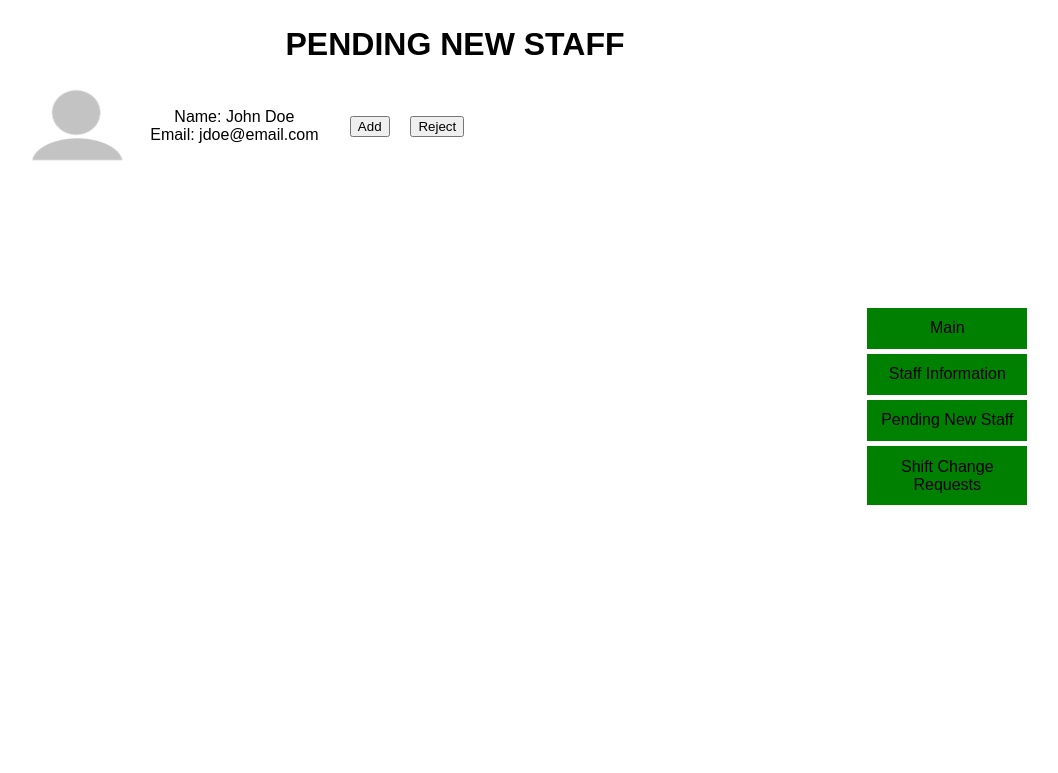
After one commit to Patrice-Maxwell/BarHop-CSC4350, a Flask app: page /pendingStaff in a window 1280 px wide. The commit adds this page. Shown: the top 773 px of the page, without its empty margins (185-1243 px from the left). Run offline with Flask 2, Linux system fonts and the light colour scheme.

Commit message:
Some connection to app.py with html files
Signup and login works perfectly fine, but other pages do need more improvements but have some known problems.
Staff info page shows all the staff in the database, but the remove button doesn't work yet.

```diff
--- a/app.py
+++ b/app.py
@@ -1,12 +1,149 @@
+import os
 import flask
+# from flask_login import login_user
+from flask_sqlalchemy import SQLAlchemy
 
 app = flask.Flask(__name__)
+app.config[
+    "SQLALCHEMY_DATABASE_URI"
+] = "postgresql://luluzeugoxqaba:f082d0f1f1f01321bfe2e94fd176374166edda647252c2e795b5a9a189970816@ec2-107-23-135-132.compute-1.amazonaws.com:5432/d3v8dftmvr631l"
+
+app.config["SQLALCHEMY_TRACK_MODIFICATIONS"] = False
+
+db = SQLAlchemy(app)
+
+class Staff(db.Model):
+    task_id = db.Column(db.Integer, primary_key=True)
+    employee_first_name = db.Column(db.String(120), nullable=False)
+    employee_last_name = db.Column(db.String(120), nullable=False)
+    employee_email = db.Column(db.String(180), nullable=False)
+    employee_availability = db.Column(db.String(180), nullable=True)
+    # password = db.Column(db.String(180), nullable=True)
 
 
+db.create_all()
+
+def getDB():
+
+    items = Staff.query.all()
+
+    first_name_list = []
+    last_name_list = []
+    email_list = []
+    availability_list = []
+    # password_list = []
+
+    for item in items:
+        first_name_list.append(item.employee_first_name)
+        last_name_list.append(item.employee_last_name)
+        email_list.append(item.employee_email)
+        availability_list.append(item.employee_availability)
+        # password_list.append(item.password)
+
+    return (
+        first_name_list,
+        last_name_list,
+        email_list,
+        availability_list,
+        # password_list
+    )
+
 @app.route("/")
+def index():
+    return flask.render_template("login.html")
+
+@app.route("/login", methods = ["POST"])
+def login():
+
+    input_email = flask.request.form.get("email")
+
+    first_name_list, last_name_list, email_list, availability_list = getDB()
+
+    for email in email_list:
+        if email == input_email:
+            # for password in password_list:
+            #     if password == input_password:
+            return flask.redirect("/main")
+    return flask.redirect("/")
+
+@app.route("/signup", methods = ["GET", "POST"])
+def signup():
+    if flask.request.method == 'POST':
+        alreadyUser = False
+
+        input_firstName = flask.request.form.get("firstName")
+        input_lastName = flask.request.form.get("lastName")
+        input_email = flask.request.form.get("email")
+        input_availability = flask.request.form.get("availability")
+        # input_password = flask.request.form.get("password")
+
+        first_name_list, last_name_list, email_list, availability_list = getDB()
+
+        for firstName in first_name_list:
+            if (firstName == input_firstName):
+                alreadyUser = True
+        for lastName in last_name_list:
+            if (lastName == input_lastName):
+                alreadyUser = True
+        for email in email_list:
+            if (email == input_email):
+                alreadyUser = True
+        for availability in availability_list:
+            if (availability == input_availability):
+                alreadyUser = True
+        # for password in password_list:
+        #     if (password == input_password):
+        #         alreadyUser = True
+
+        if (alreadyUser == False):
+            new_employee = Staff(
+            employee_first_name = input_firstName,
+            employee_last_name = input_lastName,
+            employee_email = input_email,
+            employee_availability = "test",
+            )
+            db.session.add(new_employee)
+            db.session.commit()
+            return flask.redirect("/")
+
+    return flask.render_template("signup.html")
+
+@app.route("/main")
 def main():
-    return flask.render_template("index.html")
 
+    # new_employee = Staff(
+    #     employee_first_name="test_rice",
+    #     employee_last_name="test_maxwell",
+    #     employee_email="test_group@project.com",
+    #     employee_availability="test never",
+    # )
+    # db.session.add(new_employee)
+    # db.session.commit()
+    return flask.render_template("staffView.html")
+    # return flask.render_template("managerView.html")
+
+@app.route("/staffInfo")
+def staffInfo():
+    # if flask.request.method == 'POST':
+
+    first_name_list, last_name_list, email_list, availability_list = getDB()
+    length = len(first_name_list)
+
+    return flask.render_template(
+        "staffInfo.html",
+        first_name_list = first_name_list,
+        last_name_list = last_name_list,
+        email_list = email_list,
+        length = length
+    )
+
+@app.route("/pendingStaff")
+def pendingStaff():
+    return flask.render_template("pendingStaff.html")
+
+@app.route("/shiftChange")
+def shiftChange():
+    return flask.render_template("shiftChange.html")
 
 if __name__ == "__main__":
     app.run(debug=True)
--- /dev/null
+++ b/src/script.js
@@ -0,0 +1,5 @@
+function addNewInput(){
+    var newInputBox = document.createElement('div');
+    newInputBox.innerHTML = "<input type = 'datetime-local' id = 'new' name = 'availability'>";
+    document.getElementById("newInputBox").appendChild(newInputBox);
+  }
--- a/static/style.css
+++ b/static/style.css
@@ -1,7 +1,101 @@
 body{
-    background-color: black;
+    font-family: "Arial";
     text-align: center;
-}
-h1{
+    margin: 2%;
+    color: black;
+  }
+
+  .login a:link{
+    color: black;
+  }
+
+  legend{
+    display: flex;
+    right: 3;
+  }
+
+  label{
+    font-weight: bold;
+    margin: 1%;
+  }
+
+  input{
+    margin: 1%;
+  }
+
+  .requestBox{
+    float: right;
+    margin-top: 5%;
+  }
+
+  .calendar{
+    width: 65%;
+    float: left;
+    margin-top: 8%;
+  }
+
+  .inCalendar{
+    border: black solid;
+    height: 60%;
+  }
+
+  .chatbox{
+    margin-top: 5%;
+    border: black solid;
+    width: 25%;
+    height: 48%;
+    float: right;
+  }
+
+  .navigation{
+    float: right;
+    margin-right: 3%;
+    margin-top: 10%;
+  }
+
+  .navigation ul{
+    list-style-type: none;
+  }
+
+  .navigation li{
+    border: solid green;
+    margin: 3%;
+    background-color: green;
     color: white;
-}
+    padding: 5%;
+  }
+
+  .navigation a:link, a:visited{
+    color: black;
+    text-decoration: none;
+  }
+
+  .navigation li:hover{
+    background-color: lightGreen;
+  }
+
+  .staff {
+    display: flex;
+    align-items: center;
+    margin-left:15%;
+  }
+
+  .staff img{
+      width: 10%;
+  }
+
+  .info{
+    padding: 2%;
+  }
+
+  .changeFrom{
+    font-size: 8pt;
+    float: left;
+    margin-left: 14%
+  }
+
+  .changeTo{
+    font-size: 8pt;
+    float: left;
+    margin-left: 4%;
+  }
--- /dev/null
+++ b/templates/pendingStaff.html
@@ -0,0 +1,27 @@
+<html>
+  <head>
+    <title> Pending New Staff Page</title>
+    <link rel = "stylesheet" href = "{{ url_for('static', filename = 'style.css') }}">
+  </head>
+
+  <body>
+    <h1> PENDING NEW STAFF </h1>
+    <div class = "staff">
+      <img src = "/static/user.png" width = 10%>
+      <div class = info>
+        Name: John Doe <br>
+        Email: jdoe@email.com <br>
+      </div>
+      <input type = "button" value = "Add">
+      <input type = "button" value = "Reject">
+    </div>
+
+    <div class = "navigation">
+      <ul>
+        <li> <a href = "{{ url_for('main') }}"> Main </a> </li>
+        <li> <a href = "{{ url_for('staffInfo') }}"> Staff Information </a> </li>
+        <li> <a href = "{{ url_for('pendingStaff') }}"> Pending New Staff </a> </li>
+        <li> <a href = "{{ url_for('shiftChange') }}"> Shift Change Requests </a> </li>
+    </div>
+  </body>
+</html>
```
Also changed, not shown: templates/login.html (added, +22 -0 lines), templates/managerView.html (added, +26 -0 lines), templates/shiftChange.html (added, +36 -0 lines), templates/signup.html (added, +27 -0 lines), templates/staffInfo.html (added, +31 -0 lines), templates/staffView.html (added, +28 -0 lines), static/leftArrow.png (added), static/rightArrow.png (added), static/user.png (added).
